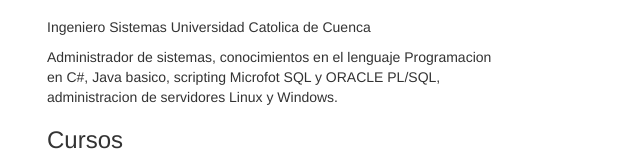
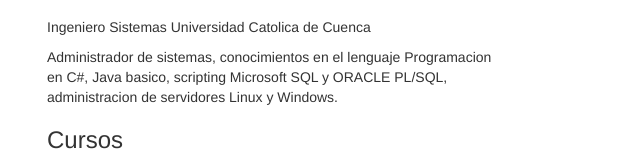
Before and after one commit to elygf/elygf.github.io, a plain HTML site: page index.html in a window 1280 px wide. Shown: the part 224-385 px from the top of the page, 243-883 px from the left. Drawn offline with nearby package versions, Linux system fonts and the light colour scheme.

Commit message:
Cuarta Version de mi pagina web practica final

```diff
--- a/index.html
+++ b/index.html
@@ -40,7 +40,7 @@
           <br>
           <p>Ingeniero Sistemas Universidad Catolica de Cuenca            </p>
 
-          <p>Administrador de sistemas, conocimientos en el lenguaje Programacion en C#, Java basico, scripting Microfot SQL y ORACLE PL/SQL, administracion de servidores Linux y Windows.</p>
+          <p>Administrador de sistemas, conocimientos en el lenguaje Programacion en C#, Java basico, scripting Microsoft SQL y ORACLE PL/SQL, administracion de servidores Linux y Windows.</p>
 
           <h3>Cursos</h3>
           <table class='table table-striped'>
```
